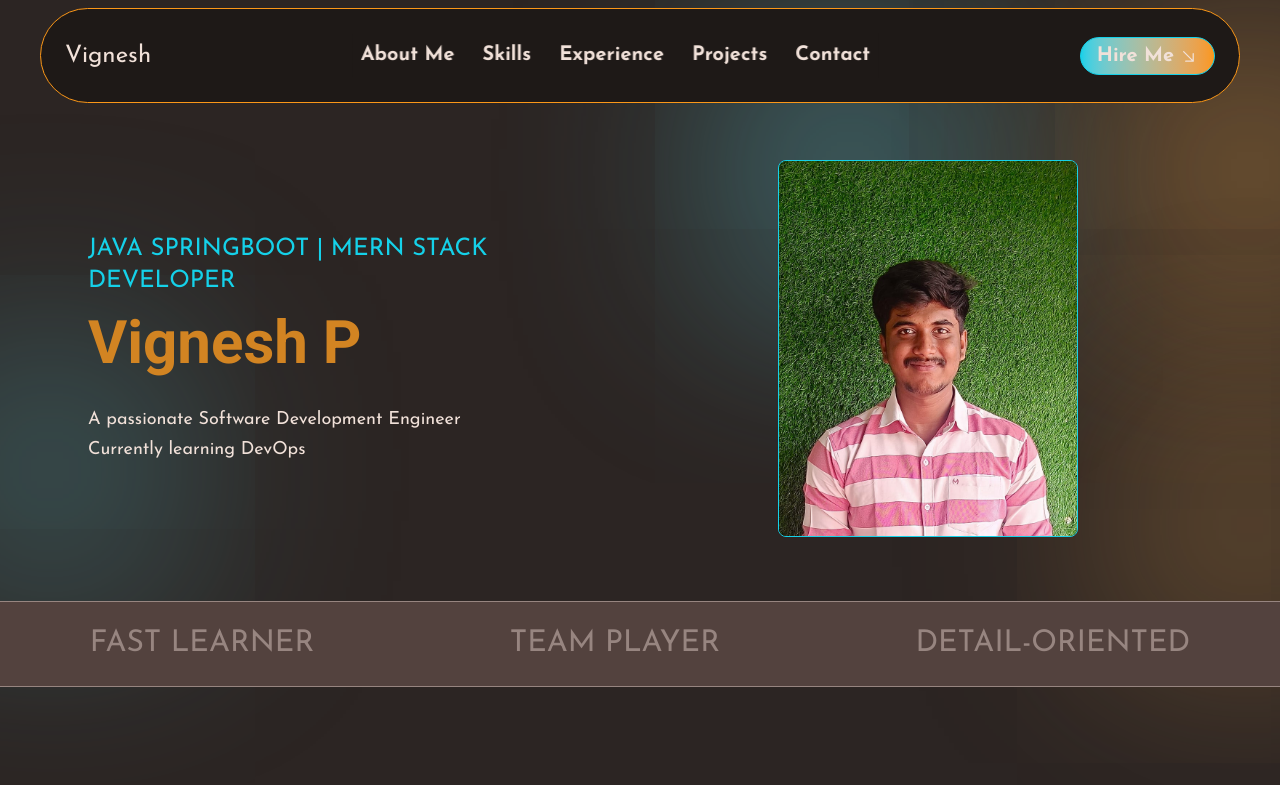
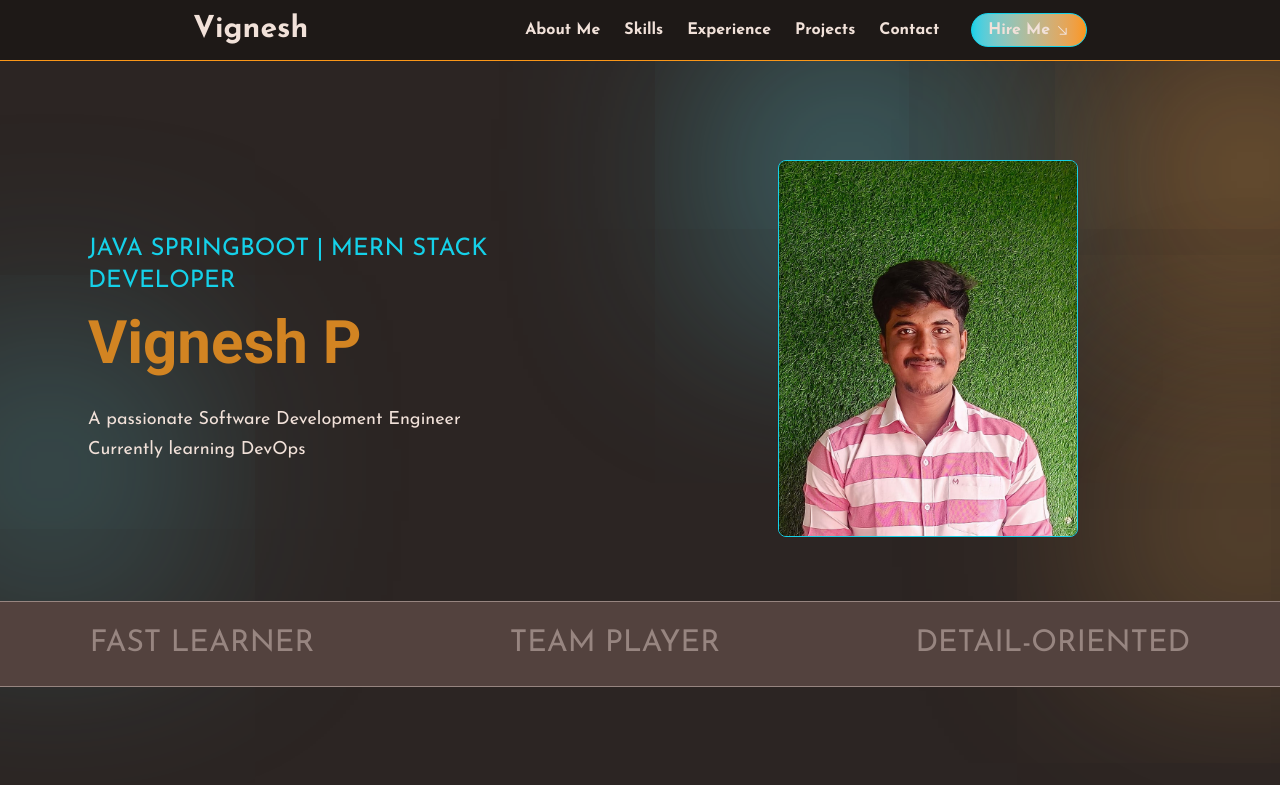
Before and after one commit to VikkiVignesh/My_Portfolio, a React (Vite) app: page / in a window 1280 px wide. Shown: the top 785 px of the page. Built offline with nearby package versions, Linux system fonts and the light colour scheme; grey boxes are pictures that could not be loaded.

Commit message:
Handled responsiveness

```diff
--- a/src/components/navbar/NavBarLinks.jsx
+++ b/src/components/navbar/NavBarLinks.jsx
@@ -1,34 +1,40 @@
-import React from 'react'
-import {Link} from "react-scroll"
+import React from 'react';
+import { Link } from 'react-scroll';
 
-const links=[
-    {links:"About Me",section:'about'},
-    {links:"Skills",section:'skills'},
-    {links:"Experience",section:'experience'},
-    {links:"Projects",section:'projects'},
-    {links:"Contact",section:'contact'}
-]
+const links = [
+  { links: "About Me", section: 'about' },
+  { links: "Skills", section: 'skills' },
+  { links: "Experience", section: 'experience' },
+  { links: "Projects", section: 'projects' },
+  { links: "Contact", section: 'contact' }
+];
 
-const NavBarLinks = () => {
+const NavBarLinks = ({ isMobile }) => {
   return (
-    <ul className='flex gap-7 text-white font-bold text-center justify-between lg:flex-row lg:relative sm:flex-col sm:absolute sm:top-[110%] sm:left-[50%] -translate-x-[50%] lg:text-md sm:text-xl sm:bg-cyan/10 backdrop-blur-lg lg:bg-black sm:w-full sm:p-2'>
-        {
-            links.map((link,index)=>
-            (
-                <li key={index} className='group' >
+    <ul
+      className={`${
+        isMobile
+          ? 'flex flex-col items-start gap-3'
+          : 'flex flex-row gap-6'
+      } text-white font-bold`}
+    >
+      {links.map((link, index) => (
+        <li key={index} className="group">
           <Link
             to={link.section}
             smooth={true}
             spy={true}
             duration={500}
-                    offset={-130}
-                    className='cursor-pointer text-white hover:text-cyan transition-all duration-500'>{link.links}</Link>
-                    <div className='mx-auto bg-cyan w-0 group-hover:w-full h-[1px] transition-all duration-500'></div>
+            offset={-100}
+            className="cursor-pointer hover:text-cyan transition-all duration-300"
+          >
+            {link.links}
+          </Link>
+          <div className="bg-cyan w-0 group-hover:w-full h-[1px] transition-all duration-300" />
         </li>
-            ))
-        }
+      ))}
     </ul>
-  )
-}
+  );
+};
 
-export default NavBarLinks
+export default NavBarLinks;
--- a/src/components/navbar/NavbarBtns.jsx
+++ b/src/components/navbar/NavbarBtns.jsx
@@ -1,15 +1,15 @@
-import React from 'react'
+import React from 'react';
 import { GoArrowDownRight } from "react-icons/go";
 
 const NavbarBtns = () => {
   return (
-    <button className='px-4 py-1 rounded-full text-xl font-bold text-white border border-cyan flex items-center justify-center gap-1 bg-gradient-to-r from-cyan to-orange transition-all duration-500 hover:border-r-orange hover:shadow-cyanShadow hover:scale-90'>
-        Hire Me
-        <div className='sm:hidden lg:block'>
+    <button className='px-4 py-1 rounded-full text-sm sm:text-base font-bold text-white border border-cyan flex items-center justify-center gap-1 bg-gradient-to-r from-cyan to-orange transition-all duration-500 hover:border-r-orange hover:shadow-cyanShadow hover:scale-95'>
+      Hire Me
+      <div className='hidden sm:inline-block'>
         <GoArrowDownRight />
-        </div>
+      </div>
     </button>
-  )
-}
+  );
+};
 
-export default NavbarBtns
+export default NavbarBtns;
--- a/src/components/navbar/NavbarLogo.jsx
+++ b/src/components/navbar/NavbarLogo.jsx
@@ -1,13 +1,11 @@
-import React from 'react'
-
+import React from 'react';
 
 const NavbarLogo = () => {
   return (
-    <div>
-      <h1 className='text-white text-2xl sm:hidden md:block'>Vignesh</h1>
-      <h1 className='text-white text-4xl font-special font-extrabold sm:block md:hidden'>VP</h1>
+    <div className="text-white font-extrabold">
+      <h1 className='text-xl md:text-2xl lg:text-3xl'>Vignesh</h1>
     </div>
-  )
-}
+  );
+};
 
-export default NavbarLogo
+export default NavbarLogo;
--- a/src/components/navbar/NavbarMain.jsx
+++ b/src/components/navbar/NavbarMain.jsx
@@ -1,35 +1,46 @@
-import React ,{useState}from 'react'
-import NavbarLogo from './NavbarLogo'
-import NavBarLinks from './NavBarLinks'
-import NavbarBtns from './NavbarBtns'
+import React, { useState } from 'react';
+import NavbarLogo from './NavbarLogo';
+import NavBarLinks from './NavBarLinks';
+import NavbarBtns from './NavbarBtns';
 import { GiHamburgerMenu } from "react-icons/gi";
 
+const NavbarMain = () => {
+  const [menuOpen, setMenuOpen] = useState(false);
 
-const NavbarMain = () => {
-  const [menuOpen,SetmenuOpen]=useState(false)
+  const toggleMenu = () => {
+    setMenuOpen(!menuOpen);
+  };
 
-  const toggleMenu=()=>
-  {
-    SetmenuOpen(!menuOpen);
-  }
   return (
-    <nav className='max-w-[1300px] mx-auto px-4 -translate-x-[50%] w-full fixed left-[50%] z-20 flex gap-4 mt-2' >
-        <div className='flex justify-between w-full max-w-[1200px] mx-auto bg-black items-center p-6 rounded-r-full  rounded-l-full border-[0.5px] border-orange' >
-            <NavbarLogo/>
-           <div className={`${menuOpen? "sm:block" :"sm:hidden"} lg:block`}>
-            <NavBarLinks/>
-            </div>
-            <NavbarBtns/>
+    <nav className="fixed top-0 left-0 w-full z-50 bg-black border-b border-orange">
+      <div className="max-w-[1200px] mx-auto flex justify-evenly gap-20 items-center px-4 py-3">
+        {/* Logo */}
+        <NavbarLogo />
+
+        {/* Desktop Nav + Button */}
+        <div className="hidden lg:flex items-center gap-8">
+          <NavBarLinks />
+          <NavbarBtns />
         </div>
 
-        <div className='flex lg:hidden sm:block p-6 bg-black items-center justify-center rounded-full border-[0.5px]
-        border-orange' >
-          <button onClick={toggleMenu} className='text-2xl p-3 border border-orange rounded-full text-white'>
-             <GiHamburgerMenu/>
-          </button>
+        {/* Hamburger for mobile */}
+        <button
+          onClick={toggleMenu}
+          className="lg:hidden text-2xl p-2 border border-orange rounded-full text-white"
+        >
+          <GiHamburgerMenu />
+        </button>
+      </div>
+
+      {/* Mobile Dropdown */}
+      {menuOpen && (
+        <div className="lg:hidden bg-black flex flex-col items-start gap-4 py-4 px-6 border-t border-orange">
+          <NavBarLinks isMobile />
+          <NavbarBtns />
         </div>
+      )}
     </nav>
-  )
-}
+  );
+};
 
-export default NavbarMain
+export default NavbarMain;
```
Lines whose indentation alone changed are shown as unchanged.
